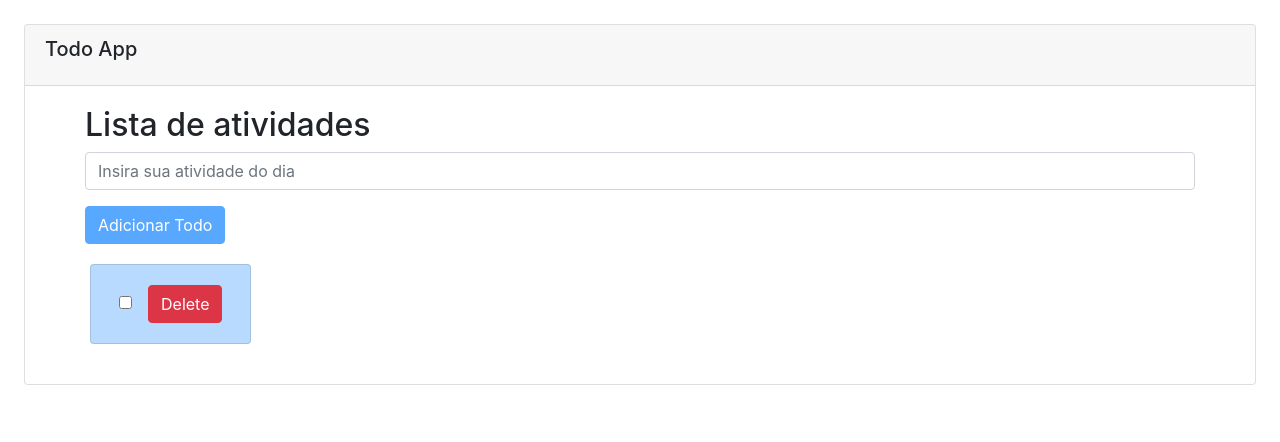
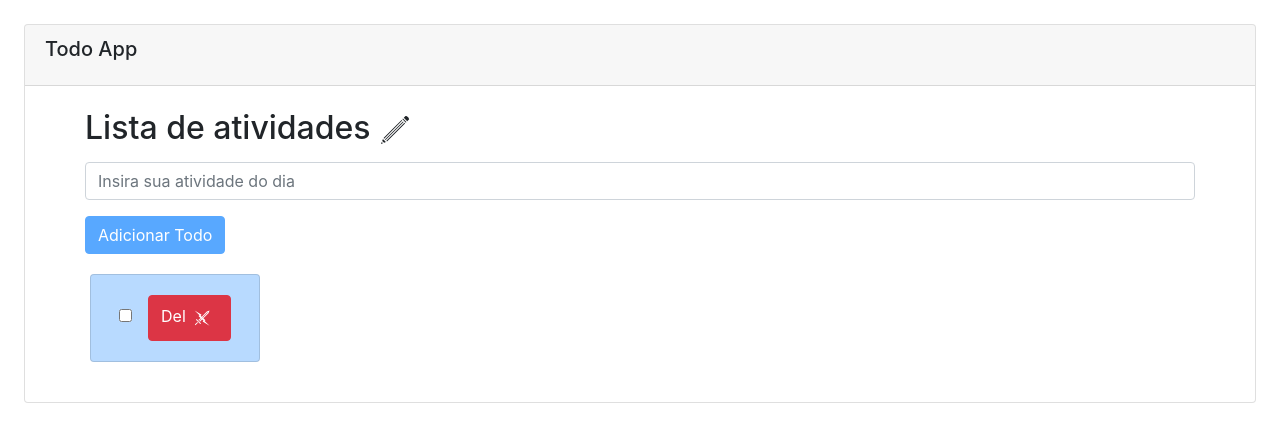
Before and after one commit to diogo-souza/react-practicing-pit-02, a React (Create React App) app in the folder simple-ToDoList-react/simple-to-do-list/: page / in a window 1280 px wide. Shown: the top 442 px of the page. Built offline with nearby package versions, Linux system fonts and the light colour scheme.

Commit message:
add icons to application

```diff
--- a/simple-ToDoList-react/simple-to-do-list/package.json
+++ b/simple-ToDoList-react/simple-to-do-list/package.json
@@ -3,13 +3,16 @@
   "version": "0.1.0",
   "private": true,
   "dependencies": {
+    "@fortawesome/react-fontawesome": "^0.1.14",
     "@testing-library/jest-dom": "^5.11.4",
     "@testing-library/react": "^11.1.0",
     "@testing-library/user-event": "^12.1.10",
     "bootstrap": "^4.6.0",
+    "mdbreact": "^5.0.1",
     "react": "^17.0.1",
     "react-bootstrap": "^1.4.3",
     "react-dom": "^17.0.1",
+    "react-icons": "^4.2.0",
     "react-scripts": "4.0.2",
     "web-vitals": "^1.0.1"
   },
--- a/simple-ToDoList-react/simple-to-do-list/src/App.js
+++ b/simple-ToDoList-react/simple-to-do-list/src/App.js
@@ -3,6 +3,7 @@ import React, { useState } from 'react';
 import {
   Container, Row, Col, Form, Button, ListGroup,
 } from 'react-bootstrap';
+import { GiZeusSword, GiPencil } from 'react-icons/gi';
 
 import Card from './components/Card';
 
@@ -36,7 +37,10 @@ const App = () => {
 
     <Card title="Todo App" className="m-4">
       <Container>
-        <h2>Lista de atividades</h2>
+        <h2>
+          Lista de atividades
+          <GiPencil className="m-2" />
+        </h2>
         <Row>
           <Col xl={12} md={9}>
             <Form>
@@ -80,7 +84,8 @@ const App = () => {
                   onClick={deleteTodo}
                   value={index}
                 >
-                  Delete
+                  Del
+                  <GiZeusSword className="m-2" />
                 </Button>
               </ListGroup.Item>
             ))}
```
Also changed, not shown: 1 other file (tests, documents, lock files or other folders).
